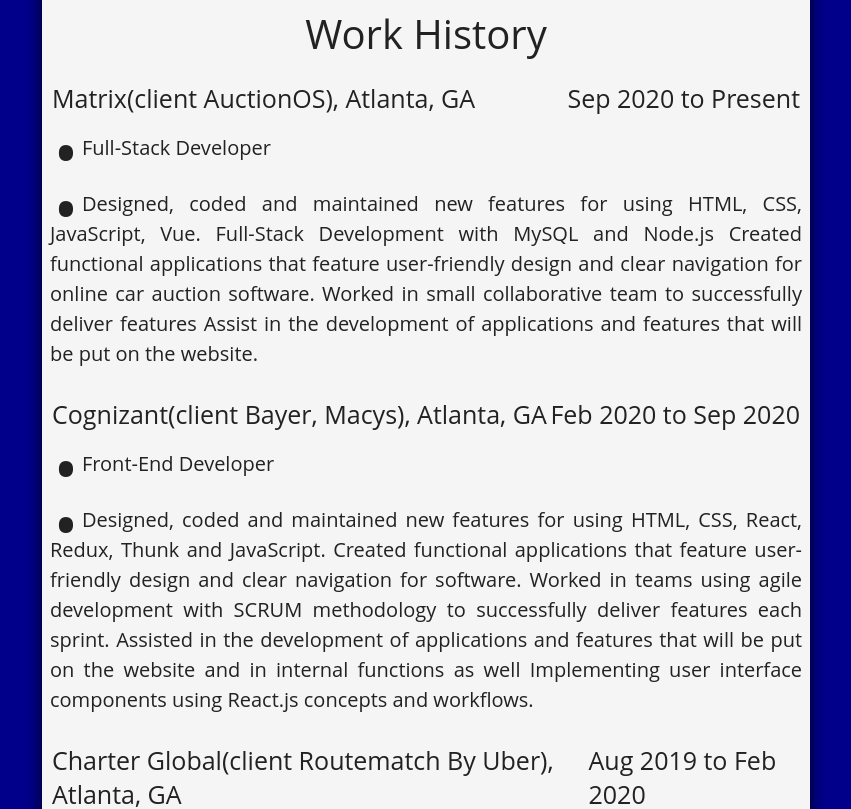
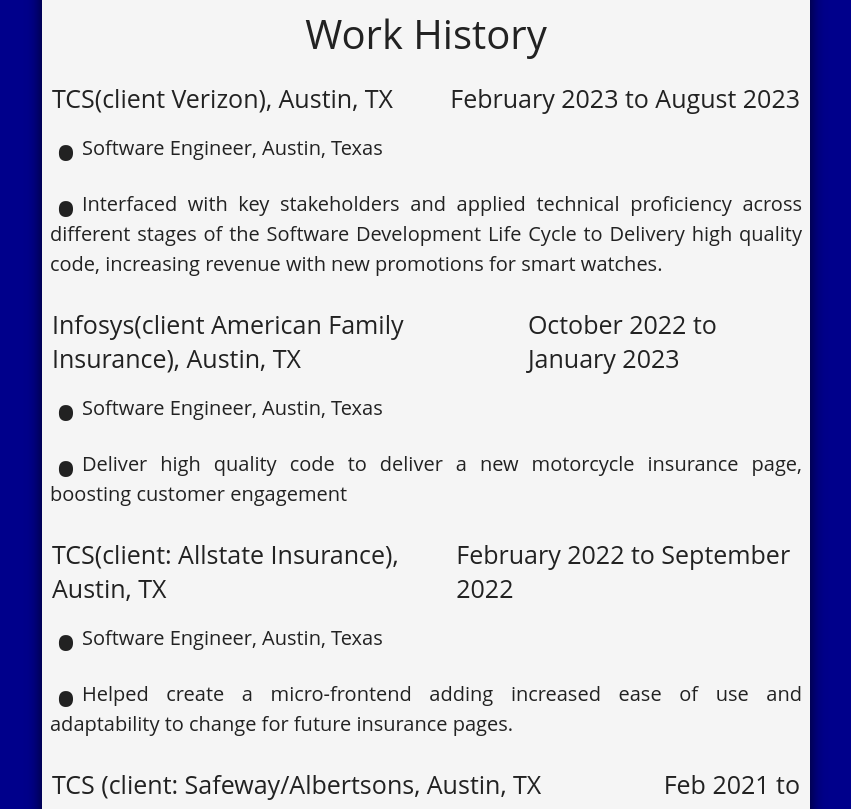
Before and after one commit to DanSimonson/profile, a React (Create React App) app: page /resume in a window 1280 px wide. Shown: the part 1060-1869 px from the top of the page, without its empty margins (214-1065 px from the left). Built offline with nearby package versions, Linux system fonts and the light colour scheme; the HTML template or start-up script is replaced by a standard one.

Commit message:
adding to resume

```diff
--- a/src/Views/Resume.js
+++ b/src/Views/Resume.js
@@ -65,9 +65,9 @@
           <div className="subTitleWork">
             <p>Work History</p>
           </div>
-          {/*<div className="work-title">
-            <p>Infosys(client Allstate, AmFam), Austin, TX</p>
-            <p>Nov 2021 to present</p>
+          <div className="work-title">
+            <p>TCS(client Verizon), Austin, TX</p>
+            <p>February 2023 to August 2023</p>
           </div>
           <ul>
             <li>
@@ -75,16 +75,46 @@
             </li>
             <li>
               <p>
-                Deliver high quality code. Lead validation for all types of
-                testing and support activities related to implementation.
-                Interface with key stakeholders and apply technical proficiency
-                across different stages of the Software Development Life Cycle.
+                Interfaced with key stakeholders and applied technical
+                proficiency across different stages of the Software Development
+                Life Cycle to Delivery high quality code, increasing revenue
+                with new promotions for smart watches.
               </p>
             </li>
-            </ul>*/}
-          {/*<div className="work-title">
-            <p>Safeway, Austin, TX</p>
-            <p>Feb 2021 to Present</p>
+          </ul>
+          <div className="work-title">
+            <p>Infosys(client American Family Insurance), Austin, TX</p>
+            <p>October 2022 to January 2023</p>
+          </div>
+          <ul>
+            <li>
+              <p>Software Engineer, Austin, Texas</p>
+            </li>
+            <li>
+              <p>
+                Deliver high quality code to deliver a new motorcycle insurance
+                page, boosting customer engagement
+              </p>
+            </li>
+          </ul>
+          <div className="work-title">
+            <p>TCS(client: Allstate Insurance), Austin, TX</p>
+            <p>February 2022 to September 2022</p>
+          </div>
+          <ul>
+            <li>
+              <p>Software Engineer, Austin, Texas</p>
+            </li>
+            <li>
+              <p>
+                Helped create a micro-frontend adding increased ease of use and
+                adaptability to change for future insurance pages.
+              </p>
+            </li>
+          </ul>
+          <div className="work-title">
+            <p>TCS (client: Safeway/Albertsons, Austin, TX</p>
+            <p>Feb 2021 to </p>
           </div>
           <ul>
             <li>
@@ -99,10 +129,11 @@
                 performance. Utilized Redux, Thunk, JWT Authentication.
               </p>
             </li>
-          </ul>*/}
+          </ul>
+
           <div className="work-title">
             <p>Matrix(client AuctionOS), Atlanta, GA</p>
-            <p>Sep 2020 to Present</p>
+            <p>Sep 2020 to Dec 2020</p>
           </div>
           <ul>
             <li>
@@ -121,7 +152,7 @@
             </li>
           </ul>
           <div className="work-title">
-            <p>Cognizant(client Bayer, Macys), Atlanta, GA</p>
+            <p>Cognizant(clients Bayer, Macys), Atlanta, GA</p>
             <p>Feb 2020 to Sep 2020</p>
           </div>
           <ul>
```
